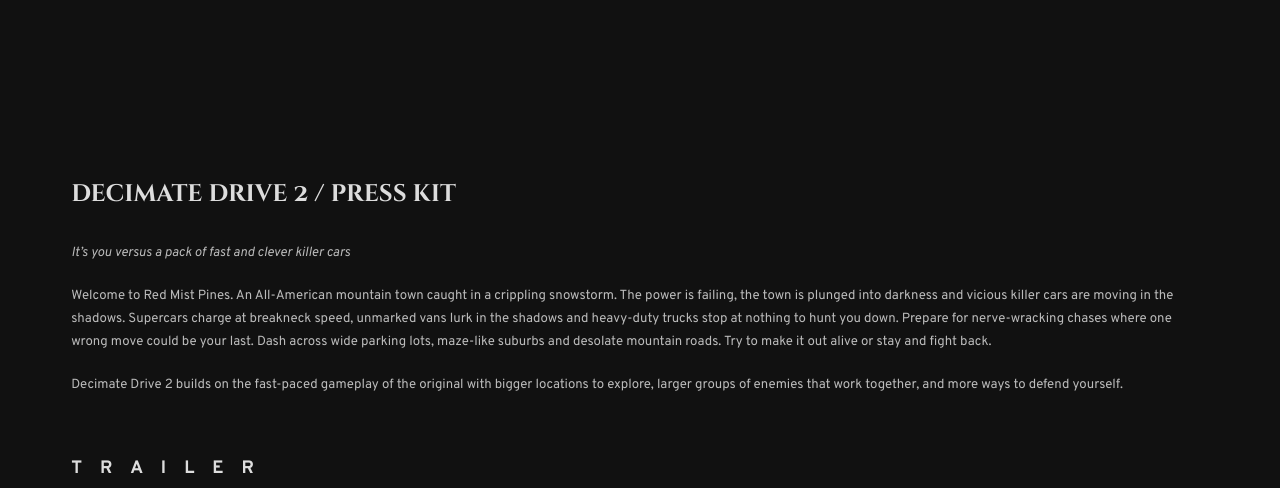
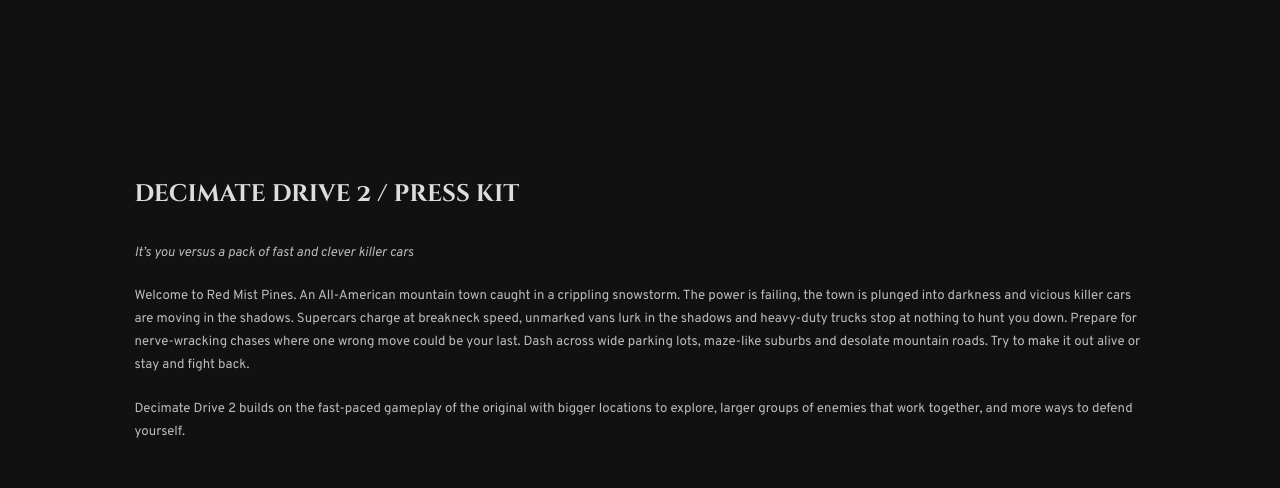
Before and after one commit to somerandomdesigning/decimate-drive-2, a Jekyll site: the page built from index.md, in a window 1280 px wide. Shown: the top 488 px of the page. Built offline with Jekyll 4.4.1, drawn with Linux system fonts in a browser that asks for light colours; grey boxes are pictures that could not be loaded.

Commit message:
Update style.scss

```diff
--- a/assets/css/style.scss
+++ b/assets/css/style.scss
@@ -2,7 +2,7 @@
 ---
 
 html body {
-  font-size: clamp(.825rem, 1vw, 1rem);
+  font-size: .825rem;
   line-height: 175%;
   font-family: "Overpass", sans-serif;
   color: #ddd;
@@ -11,7 +11,7 @@ html body {
 
 main {
   max-width: 1680px;
-  padding: 75px 5%;
+  padding: 75px 10%;
 }
 
 img {
@@ -29,15 +29,15 @@ h1, h2 {
 }
 
 h1 {
-  font-size: clamp(1.25rem, 2vw, 1.5rem);
+  font-size: 1.5rem;
   font-family: "Cinzel Decorative", sans-serif;
   text-transform: lowercase;
   padding: 100px 0 25px;
 }
 
 h2 {
-  font-size: clamp(1rem, 1.5vw, 1.125rem);
-  letter-spacing: 1.125rem;
+  font-size: 1rem;
+  letter-spacing: 1rem;
   padding: 50px 0 10px;
 }
 
```
